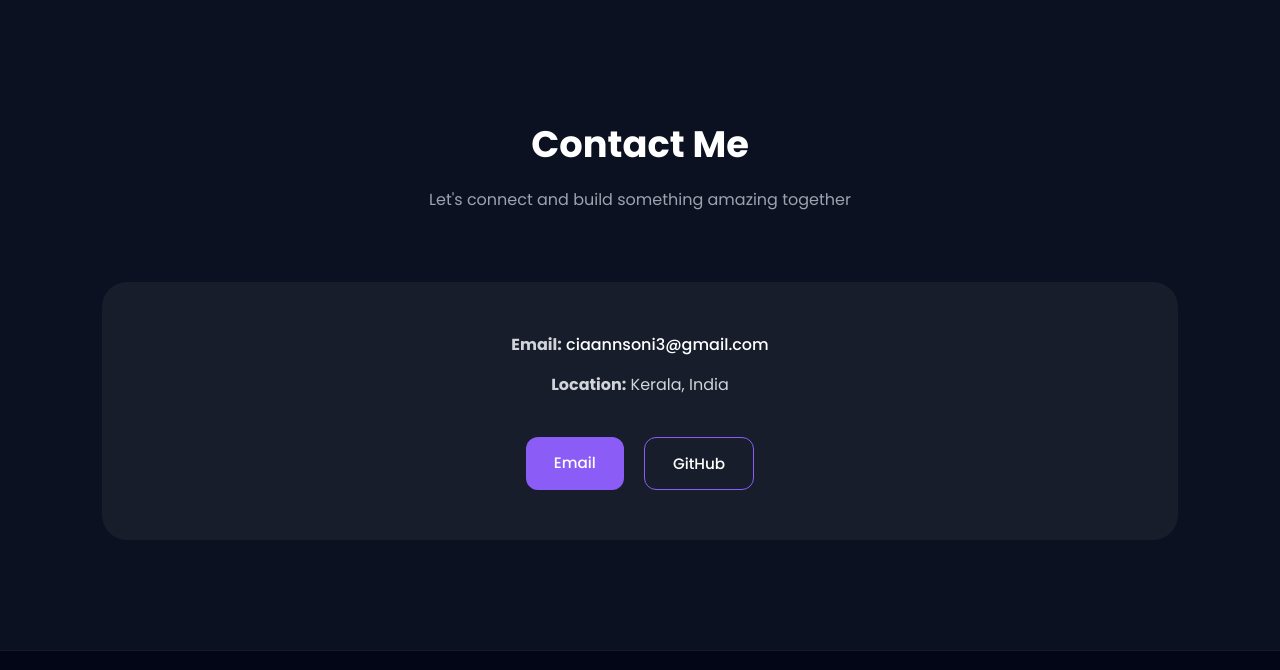
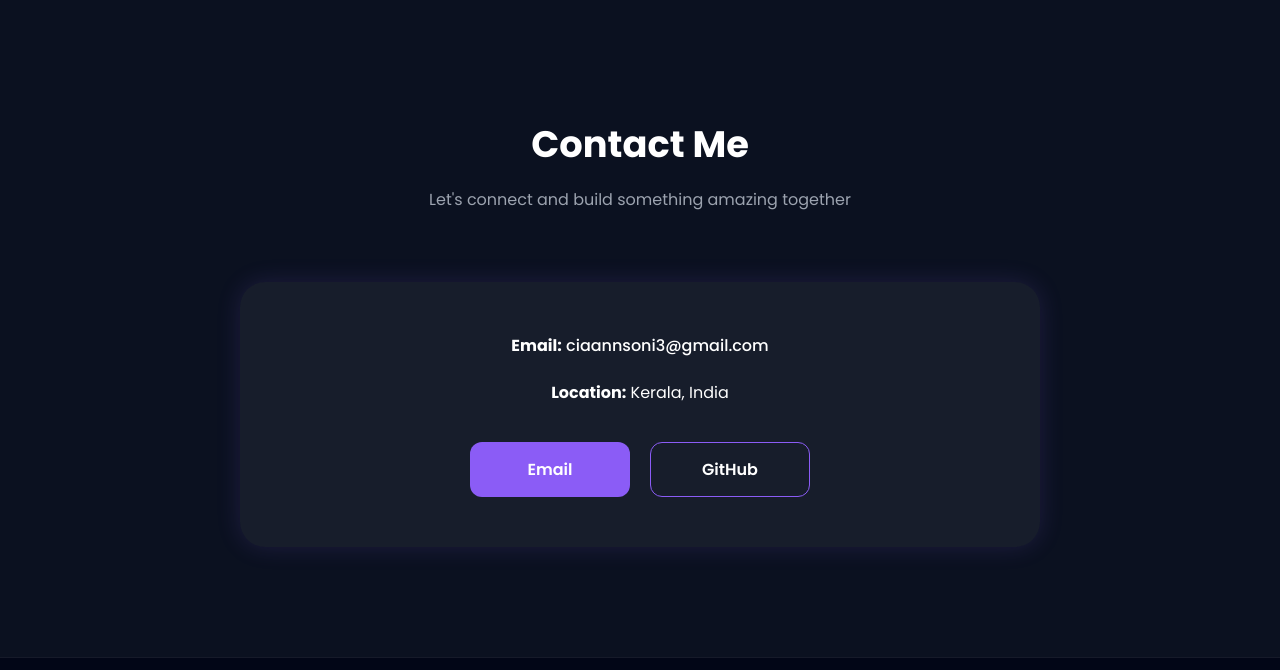
Before and after one commit to Cia-Soni/Cia-Portfolio, a plain HTML site: page index.html in a window 1280 px wide. Shown: the part 5584-6254 px from the top of the page. Drawn offline with Linux system fonts and the light colour scheme.

Commit message:
Update style.css

```diff
--- a/css/style.css
+++ b/css/style.css
@@ -492,27 +492,114 @@ body::after{
    CONTACT
 ========================= */
 
+/* =========================
+   CONTACT SECTION
+========================= */
+
 .contact-box{
   background:rgba(255,255,255,0.05);
   padding:50px;
   border-radius:25px;
   text-align:center;
+  max-width:800px;
+  margin:auto;
+  box-shadow:0 0 25px rgba(139,92,246,0.15);
 }
 
+/* CONTACT TEXT */
+
 .contact-box p{
-  margin-bottom:15px;
-  color:#d1d5db;
+  margin-bottom:18px;
+  color:#ffffff;
+  font-size:1rem;
+  line-height:1.8;
 }
 
+/* EMAIL LINK */
 
 .contact-box a{
   color:#ffffff;
   text-decoration:none;
   font-weight:500;
+  transition:0.3s;
+  word-break:break-word;
 }
 
 .contact-box a:hover{
   color:#8b5cf6;
+}
+
+/* CONTACT BUTTONS */
+
+.contact-buttons{
+  margin-top:35px;
+  display:flex;
+  justify-content:center;
+  gap:20px;
+  flex-wrap:wrap;
+}
+
+/* BUTTON COMMON */
+
+.contact-buttons .btn-primary,
+.contact-buttons .btn-secondary{
+  display:inline-flex;
+  align-items:center;
+  justify-content:center;
+  min-width:160px;
+  padding:14px 28px;
+  border-radius:12px;
+  font-size:1rem;
+  font-weight:600;
+  text-decoration:none;
+  cursor:pointer;
+  transition:0.4s;
+}
+
+/* PRIMARY BUTTON */
+
+.contact-buttons .btn-primary{
+  background:#8b5cf6;
+  color:#ffffff;
+  border:none;
+}
+
+.contact-buttons .btn-primary:hover{
+  transform:translateY(-5px);
+  box-shadow:0 0 25px rgba(139,92,246,0.45);
+}
+
+/* SECONDARY BUTTON */
+
+.contact-buttons .btn-secondary{
+  border:1px solid #8b5cf6;
+  color:#ffffff;
+  background:transparent;
+}
+
+.contact-buttons .btn-secondary:hover{
+  background:#8b5cf6;
+  transform:translateY(-5px);
+}
+
+/* MOBILE RESPONSIVE */
+
+@media(max-width:600px){
+
+  .contact-box{
+    padding:35px 25px;
+  }
+
+  .contact-buttons{
+    flex-direction:column;
+    align-items:center;
+  }
+
+  .contact-buttons .btn-primary,
+  .contact-buttons .btn-secondary{
+    width:100%;
+  }
+
 }
 
 /* =========================
```
